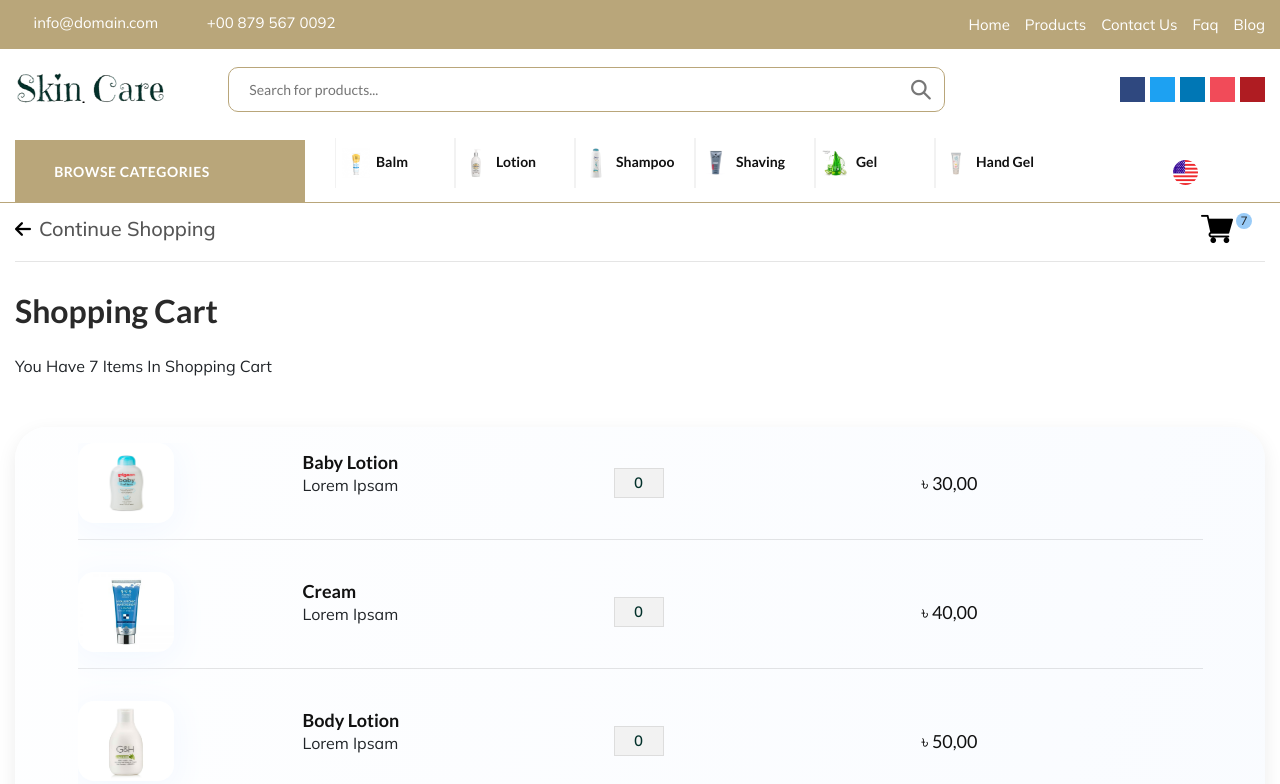
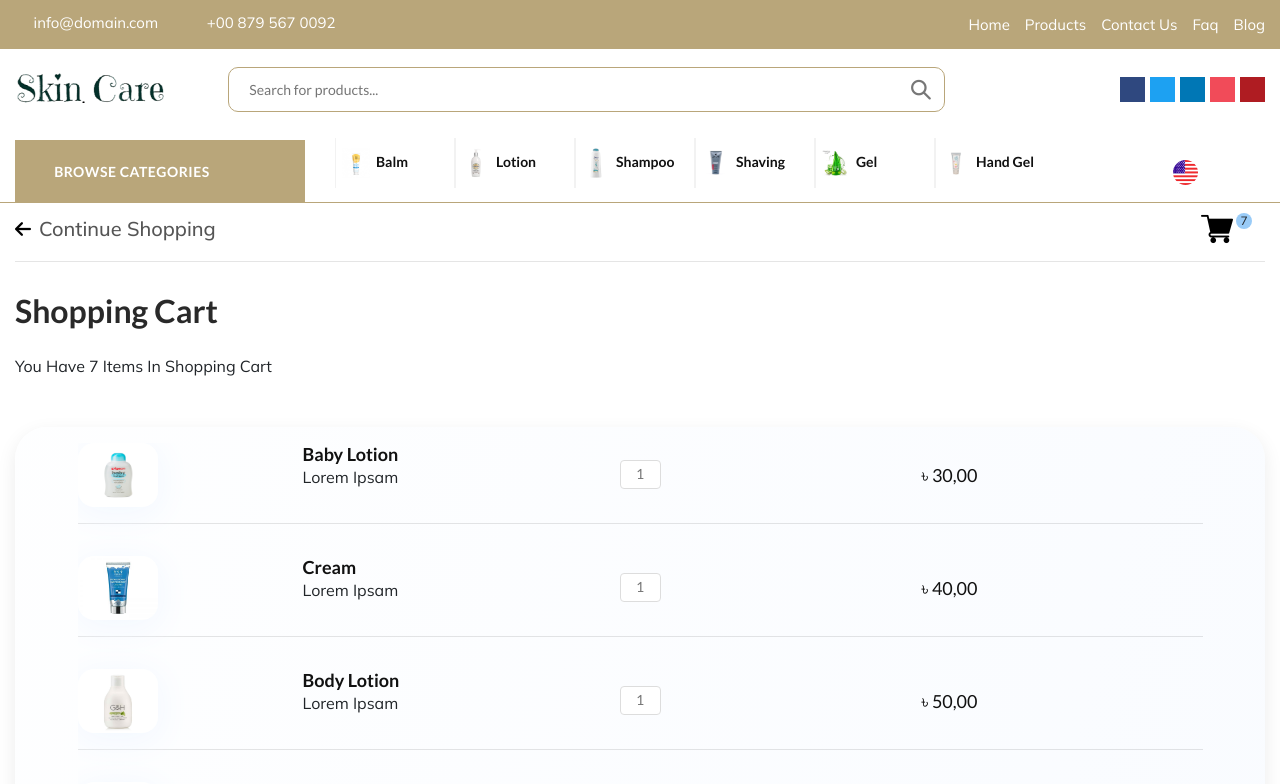
Before and after one commit to Ifratbinte/skin-care-react, a React (Create React App) app: page /cart in a window 1280 px wide. Shown: the top 784 px of the page. Built offline with nearby package versions, Linux system fonts and the light colour scheme; a web font is replaced by a local one.

Commit message:
increment on cart

```diff
--- a/src/pages/component/cart.jsx
+++ b/src/pages/component/cart.jsx
@@ -32,13 +32,31 @@ const Cart = () => {
         })
     };
 
-  return (
+    // increment item
+    const increment = (id) => {
+        return dispatch({
+            type: "INCREMENT",
+            payload: id,
+        })
+    }
 
-    <CartContext.Provider value={{ ...state, removeItem, clearCart }}>
-        <ContextCart/>
-    </CartContext.Provider>
 
-  )
+    // //will use the useEffect to update the data
+    // useEffect(() => {
+    //   dispatch({
+    //       type: "GET_TOTAL"
+    //     });
+    //     console.log("hello");
+    // }, [state.item]);
+
+
+    return (
+
+        <CartContext.Provider value={{ ...state, removeItem, clearCart, increment}}>
+            <ContextCart/>
+        </CartContext.Provider>
+
+    )
 }
 
 export default Cart;
--- a/src/pages/component/cart/cart.css
+++ b/src/pages/component/cart/cart.css
@@ -123,15 +123,15 @@
 
 .items-info {
   width: 100%;
-  height: 4rem;
+  height: 3rem;
   margin: auto;
   display: grid;
   grid-template-columns: 1fr 1fr 1fr 1fr 1fr;
 }
 
 .items-info .product-img img {
-  width: 6rem;
-  height: 5rem;
+  width: 5rem;
+  height: 4rem;
   filter: drop-shadow(0rem 0.4rem 1rem #f1f7ff);
   border-radius: 1rem;
 }
@@ -309,3 +309,11 @@
     margin-bottom: 3rem;
   }
 }
+
+
+.value-entry input[type="text"] {
+  border: 1px solid #ddd;
+  text-align: center;
+  padding: 2px;
+  border-radius: 4px;
+}
--- a/src/pages/component/cart/cartItems.jsx
+++ b/src/pages/component/cart/cartItems.jsx
@@ -1,10 +1,10 @@
 import React, { useContext } from 'react'
 import { CartContext } from '../cart';
-import IncrementDecrement from '../cart/incrementDecrement';
+// import IncrementDecrement from '../cart/incrementDecrement';
 
 const CartItems = ({id, image, title, desc, currentPrice, amount }) => {
 
-    const {removeItem} = useContext(CartContext);
+    const {removeItem, increment} = useContext(CartContext);
 
     return (
         <>
@@ -17,8 +17,15 @@ const CartItems = ({id, image, title, desc, currentPrice, amount }) => {
                     <p>{desc}</p>
                 </div>
                 <div className="cart-product-qunty cart-details-qunty">
-                    <IncrementDecrement/>
+
+                    <ul>
+                        <li className="entry value-minus"><i className="fa fa-minus"></i></li>
+                        <li className="value-entry"><input type="text" placeholder={amount} maxLength={3} size={3}/></li>
+                        <li className="entry value-plus active"><i className="fa fa-plus" onClick={ () => increment(id)}></i></li>
+                    </ul>
+                    {/* <IncrementDecrement/> */}
                 </div>
+
                 <div className="price">
                     <h5>{currentPrice}</h5>
                 </div>
--- a/src/pages/component/cart/contextCart.jsx
+++ b/src/pages/component/cart/contextCart.jsx
@@ -41,8 +41,8 @@ const ContextCart = () => {
                             <div className="card-total">
                                 <h4>Cart Total : <span>2200</span></h4>
                                 <div className="cart-bottom-btn">
-                                    <a href="#" className='button button-sqr btn-transparent mr-2' type='button'>Checkout</a>
-                                    <a href="#" className='button button-sqr btn-bg' type='button' onClick={clearCart}>Clear cart</a>
+                                    <a href="/" className='button button-sqr btn-transparent mr-2' type='button'>Checkout</a>
+                                    <a href="/" className='button button-sqr btn-bg' type='button' onClick={clearCart}>Clear cart</a>
                                 </div>
                             </div>
 
@@ -86,11 +86,10 @@ const ContextCart = () => {
                     <div className="card-total">
                         <h4>Cart Total : <span>2200</span></h4>
                         <div className="cart-bottom-btn">
-                            <a href="#" className='button button-sqr btn-transparent mr-2' type='button'>Checkout</a>
-                            <a href="#" className='button button-sqr btn-bg' type='button' onClick={clearCart}>Clear cart</a>
+                            <a href="/" className='button button-sqr btn-transparent mr-2' type='button'>Checkout</a>
+                            <a href="/" className='button button-sqr btn-bg' type='button' onClick={clearCart}>Clear cart</a>
                         </div>
                     </div>
-
                 </section>
             </div>
         </div>
--- a/src/pages/component/cart/reducer.jsx
+++ b/src/pages/component/cart/reducer.jsx
@@ -14,5 +14,26 @@ export const reducer = (state, action) => {
             item: []
         }
     }
+
+    if(action.type === "INCREMENT"){
+        let updatedCart = state.item.map((currentElm) => {
+            if(currentElm.id === action.payload){
+                return{...currentElm, amount:currentElm.amount + 1}
+            }
+            return currentElm
+        });
+        return {...state, item: updatedCart}
+    }
+
+    // if(action.type === "GET_TOTAL"){ //accummlator store data in one place
+    //     let { totalItem } = state.item.reduce((accummlator, currentVal) => {
+    //         let {amount} = currentVal;
+    //         accummlator.totalItem += amount;
+    //         return accummlator
+    //     }, {
+    //         totalItem: 0
+    //     });
+    //     return { ...state, totalItem };
+    // }
     return state;
 };
```
